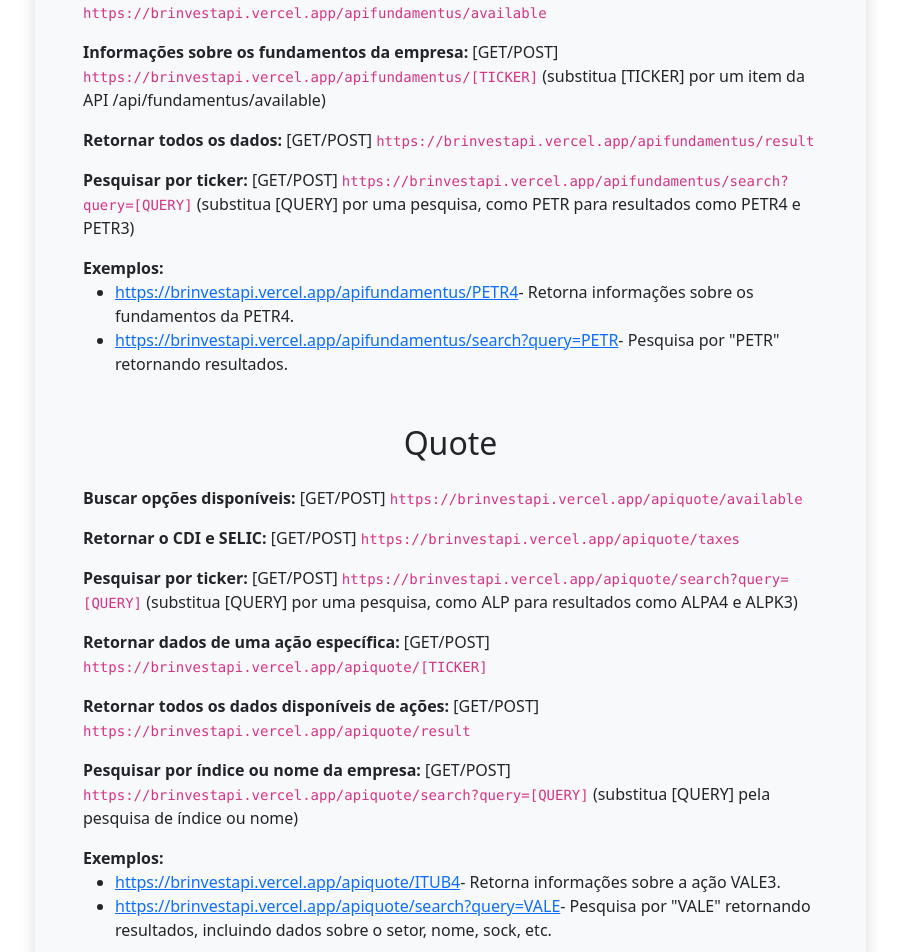
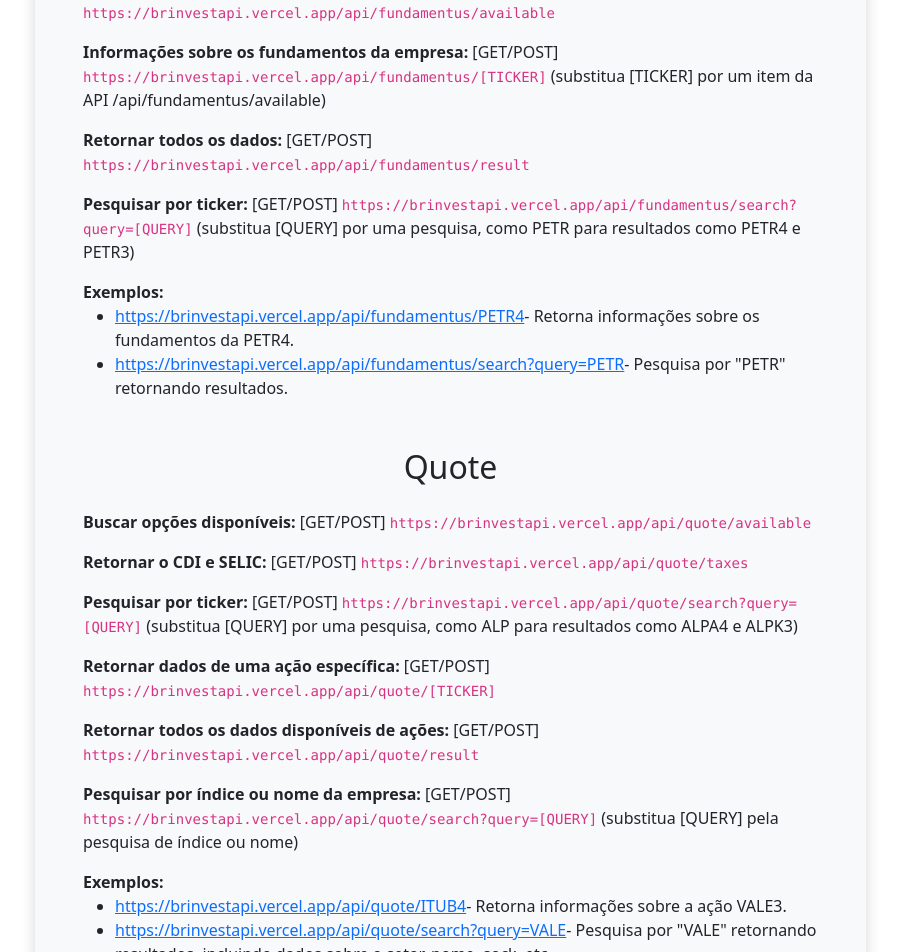
Before and after one commit to GeovaneDev/B3API, a Next.js app: page /docs/endpoints in a window 1280 px wide. Shown: the part 540-1492 px from the top of the page, without its empty margins (332-1232 px from the left). Built offline with nearby package versions, Linux system fonts and the light colour scheme.

Commit message:
Pequeno erro de escrita corrigido

```diff
--- a/pages/docs/endpoints.js
+++ b/pages/docs/endpoints.js
@@ -59,26 +59,26 @@
                             <div className="endpoint-section">
                                 <h2 className="text-center mb-4">Fundamentus</h2>
                                 <p>
-                                    <strong>Buscar opções disponíveis:</strong> [GET/POST] <code>https://brinvestapi.vercel.app/apifundamentus/available</code>
+                                    <strong>Buscar opções disponíveis:</strong> [GET/POST] <code>https://brinvestapi.vercel.app/api/fundamentus/available</code>
                                 </p>
                                 <p>
-                                    <strong>Informações sobre os fundamentos da empresa:</strong> [GET/POST] <code>https://brinvestapi.vercel.app/apifundamentus/[TICKER]</code> (substitua [TICKER] por um item da API /api/fundamentus/available)
+                                    <strong>Informações sobre os fundamentos da empresa:</strong> [GET/POST] <code>https://brinvestapi.vercel.app/api/fundamentus/[TICKER]</code> (substitua [TICKER] por um item da API /api/fundamentus/available)
                                 </p>
                                 <p>
-                                    <strong>Retornar todos os dados:</strong> [GET/POST] <code>https://brinvestapi.vercel.app/apifundamentus/result</code>
+                                    <strong>Retornar todos os dados:</strong> [GET/POST] <code>https://brinvestapi.vercel.app/api/fundamentus/result</code>
                                 </p>
                                 <p>
-                                    <strong>Pesquisar por ticker:</strong> [GET/POST] <code>https://brinvestapi.vercel.app/apifundamentus/search?query=[QUERY]</code> (substitua [QUERY] por uma pesquisa, como PETR para resultados como PETR4 e PETR3)
+                                    <strong>Pesquisar por ticker:</strong> [GET/POST] <code>https://brinvestapi.vercel.app/api/fundamentus/search?query=[QUERY]</code> (substitua [QUERY] por uma pesquisa, como PETR para resultados como PETR4 e PETR3)
                                 </p>
                                 <div className="mt-3">
                                     <strong>Exemplos:</strong>
                                     <ul>
                                         <li>
-                                            <Link href="https://brinvestapi.vercel.app/apifundamentus/PETR4" passHref target="_blank">https://brinvestapi.vercel.app/apifundamentus/PETR4</Link>
+                                            <Link href="https://brinvestapi.vercel.app/api/fundamentus/PETR4" passHref target="_blank">https://brinvestapi.vercel.app/api/fundamentus/PETR4</Link>
                                             - Retorna informações sobre os fundamentos da PETR4.
                                         </li>
                                         <li>
-                                            <Link href="https://brinvestapi.vercel.app/apifundamentus/search?query=PETR" passHref target="_blank">https://brinvestapi.vercel.app/apifundamentus/search?query=PETR</Link>
+                                            <Link href="https://brinvestapi.vercel.app/api/fundamentus/search?query=PETR" passHref target="_blank">https://brinvestapi.vercel.app/api/fundamentus/search?query=PETR</Link>
                                             - Pesquisa por "PETR" retornando resultados.
                                         </li>
                                     </ul>
@@ -87,32 +87,32 @@
                             <div className="endpoint-section mt-5">
                                 <h2 className="text-center mb-4">Quote</h2>
                                 <p>
-                                    <strong>Buscar opções disponíveis:</strong> [GET/POST] <code>https://brinvestapi.vercel.app/apiquote/available</code>
+                                    <strong>Buscar opções disponíveis:</strong> [GET/POST] <code>https://brinvestapi.vercel.app/api/quote/available</code>
                                 </p>
                                 <p>
-                                    <strong>Retornar o CDI e SELIC:</strong> [GET/POST] <code>https://brinvestapi.vercel.app/apiquote/taxes</code>
+                                    <strong>Retornar o CDI e SELIC:</strong> [GET/POST] <code>https://brinvestapi.vercel.app/api/quote/taxes</code>
                                 </p>
                                 <p>
-                                    <strong>Pesquisar por ticker:</strong> [GET/POST] <code>https://brinvestapi.vercel.app/apiquote/search?query=[QUERY]</code> (substitua [QUERY] por uma pesquisa, como ALP para resultados como ALPA4 e ALPK3)
+                                    <strong>Pesquisar por ticker:</strong> [GET/POST] <code>https://brinvestapi.vercel.app/api/quote/search?query=[QUERY]</code> (substitua [QUERY] por uma pesquisa, como ALP para resultados como ALPA4 e ALPK3)
                                 </p>
                                 <p>
-                                    <strong>Retornar dados de uma ação específica:</strong> [GET/POST] <code>https://brinvestapi.vercel.app/apiquote/[TICKER]</code>
+                                    <strong>Retornar dados de uma ação específica:</strong> [GET/POST] <code>https://brinvestapi.vercel.app/api/quote/[TICKER]</code>
                                 </p>
                                 <p>
-                                    <strong>Retornar todos os dados disponíveis de ações:</strong> [GET/POST] <code>https://brinvestapi.vercel.app/apiquote/result</code>
+                                    <strong>Retornar todos os dados disponíveis de ações:</strong> [GET/POST] <code>https://brinvestapi.vercel.app/api/quote/result</code>
                                 </p>
                                 <p>
-                                    <strong>Pesquisar por índice ou nome da empresa:</strong> [GET/POST] <code>https://brinvestapi.vercel.app/apiquote/search?query=[QUERY]</code> (substitua [QUERY] pela pesquisa de índice ou nome)
+                                    <strong>Pesquisar por índice ou nome da empresa:</strong> [GET/POST] <code>https://brinvestapi.vercel.app/api/quote/search?query=[QUERY]</code> (substitua [QUERY] pela pesquisa de índice ou nome)
                                 </p>
                                 <div className="mt-3">
                                     <strong>Exemplos:</strong>
                                     <ul>
                                         <li>
-                                            <Link href="https://brinvestapi.vercel.app/apiquote/VALE3" passHref target="_blank">https://brinvestapi.vercel.app/apiquote/ITUB4</Link>
+                                            <Link href="https://brinvestapi.vercel.app/api/quote/VALE3" passHref target="_blank">https://brinvestapi.vercel.app/api/quote/ITUB4</Link>
                                             - Retorna informações sobre a ação VALE3.
                                         </li>
                                         <li>
-                                            <Link href="https://brinvestapi.vercel.app/apiquote/search?query=VALE" passHref target="_blank">https://brinvestapi.vercel.app/apiquote/search?query=VALE</Link>
+                                            <Link href="https://brinvestapi.vercel.app/api/quote/search?query=VALE" passHref target="_blank">https://brinvestapi.vercel.app/api/quote/search?query=VALE</Link>
                                             - Pesquisa por "VALE" retornando resultados, incluindo dados sobre o setor, nome, sock, etc.
                                         </li>
                                     </ul>
```
